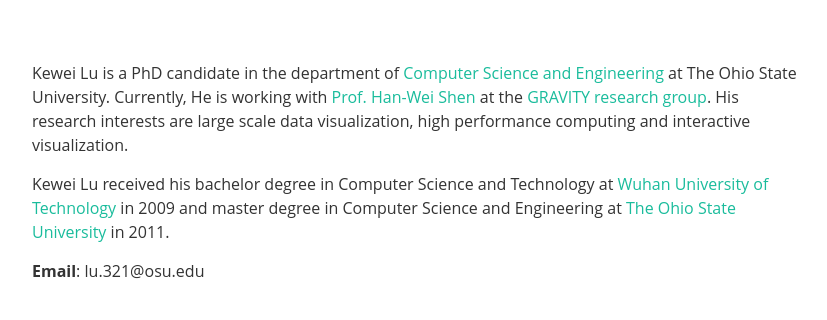
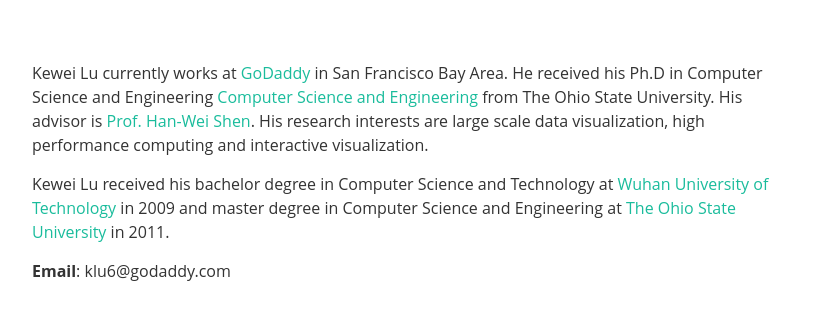
Before and after one commit to keweilu/keweilu.github.io, a Jekyll site: the page built from 1_index.md, in a window 1280 px wide and 900 px high, cut to the strip 264-584 px from the top of the window. Shown: the whole strip, without its empty margins (224-1051 px from the left). Built offline with Jekyll 4.4.1, drawn with Linux system fonts in a browser that asks for light colours; nearby versions of some CDN libraries.

Commit message:
update home page

```diff
--- a/1_index.md
+++ b/1_index.md
@@ -7,8 +7,8 @@ title: Home
 permalink: /
 order: 1
 ---
-Kewei Lu is a PhD candidate in the department of [Computer Science and Engineering](https://cse.osu.edu/) at The Ohio State University. Currently, He is working with [Prof. Han-Wei Shen](http://web.cse.ohio-state.edu/~hwshen/hwshen/Welcome.html) at the [GRAVITY research group](http://web.cse.ohio-state.edu/~hwshen/hwshen/Research.html). His research interests are large scale data visualization, high performance computing and interactive visualization.
+Kewei Lu currently works at [GoDaddy](https://www.godaddy.com/) in San Francisco Bay Area. He received his Ph.D in Computer Science and Engineering [Computer Science and Engineering](https://cse.osu.edu/) from The Ohio State University. His advisor is [Prof. Han-Wei Shen](http://web.cse.ohio-state.edu/~hwshen/hwshen/Welcome.html). His research interests are large scale data visualization, high performance computing and interactive visualization.
 
 Kewei Lu received his bachelor degree in Computer Science and Technology at [Wuhan University of Technology](http://english.whut.edu.cn/) in 2009 and master degree in Computer Science and Engineering at [The Ohio State University](https://www.osu.edu/) in 2011.
 
-**Email**: lu.321@osu.edu
+**Email**: klu6@godaddy.com
```
